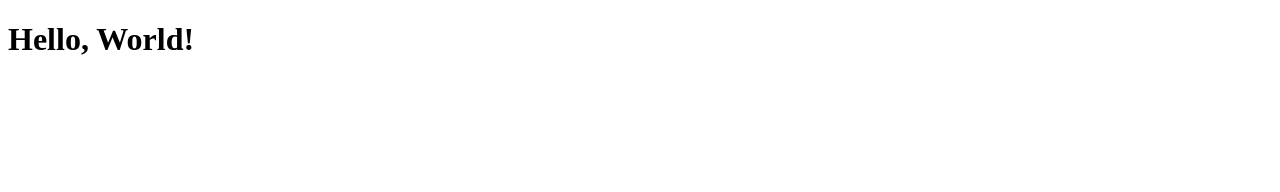
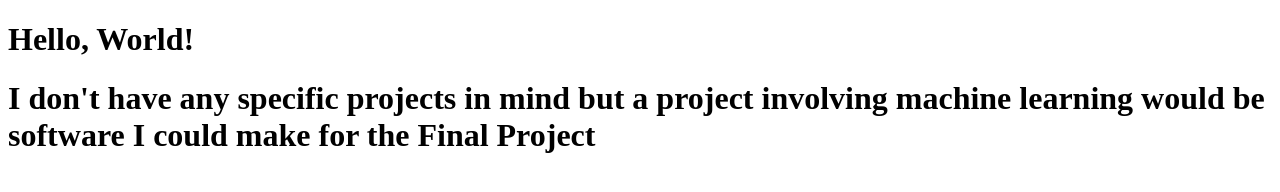
Before and after one commit to Samir-S1/CS3338-first-project, a plain HTML site: page index.html in a window 1280 px wide. Drawn offline with Linux system fonts and the light colour scheme.

Commit message:
Add heading for potential machine learning project
Added line in index about final project

```diff
--- a/index.html
+++ b/index.html
@@ -7,5 +7,6 @@
 </head>
 <body>
     <h1>Hello, World!</h1>
+    <h1>I don't have any specific projects in mind but a project involving machine learning would be software I could make for the Final Project<h2>
 </body>
 </html>
```
